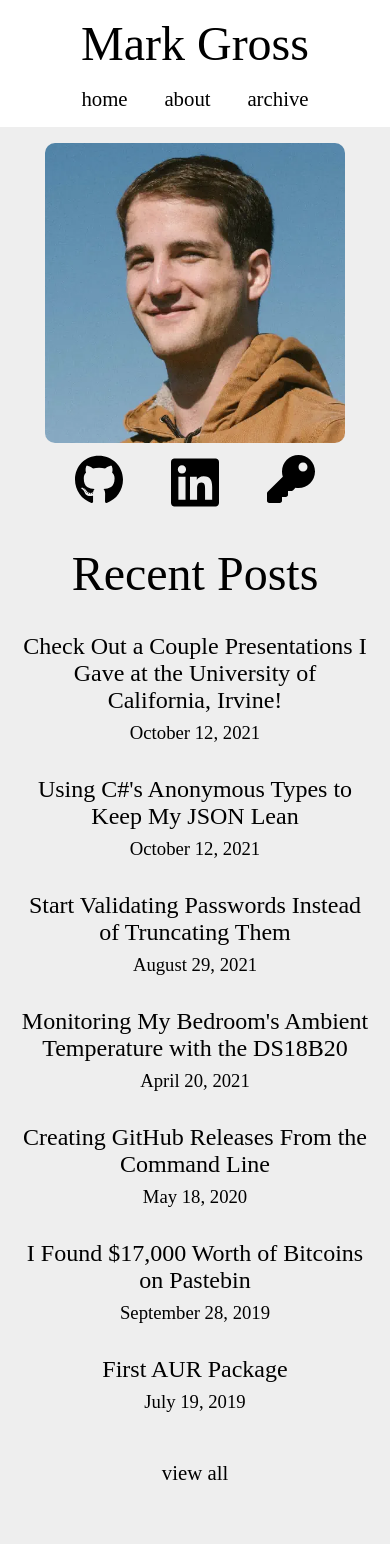
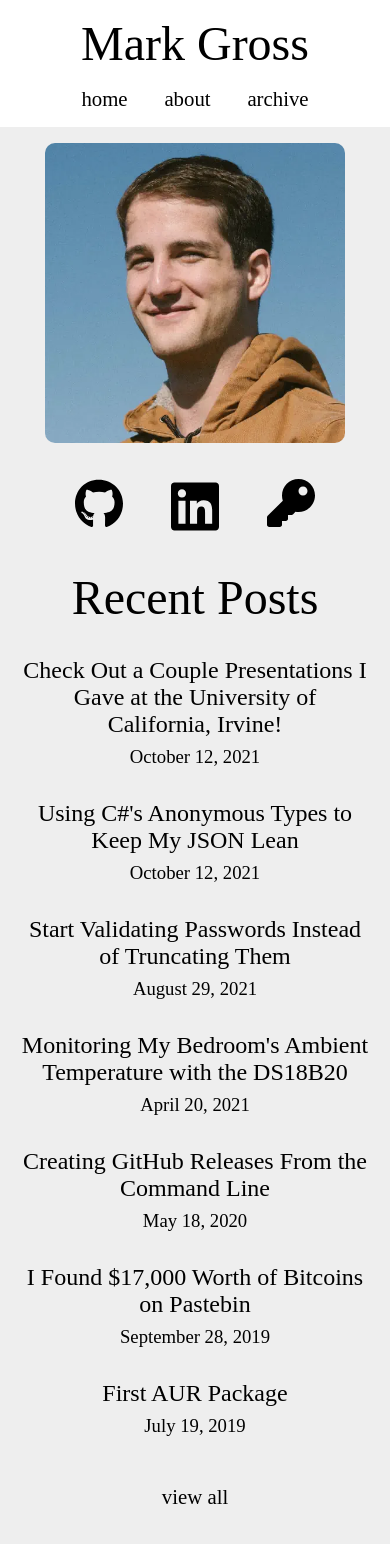
Before and after one commit to MarkusG/markusg.github.io, a Jekyll site: the page built from index.html, in a window 390 px wide. Built offline with Jekyll 4.4.1, drawn with Linux system fonts in a browser that asks for light colours; before the commit the page ends 1520 px from its top, so only the background shows below that.

Commit message:
Make icons top margin equal flexbox gap

```diff
--- a/_sass/mgross/main.scss
+++ b/_sass/mgross/main.scss
@@ -173,7 +173,7 @@ nav {
 	}
 
 	.icon-group {
-		margin-top: .5em;
+		margin-top: 2rem;
 		justify-content: center;
 		gap: 3em;
 	}
```
